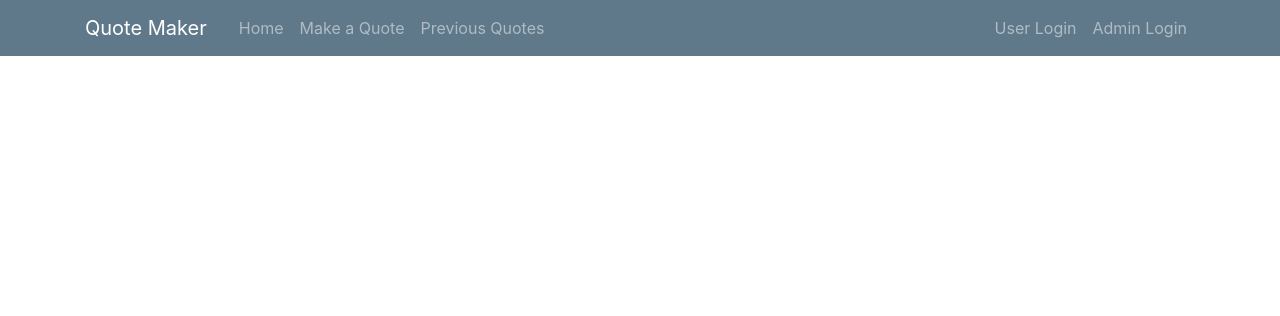
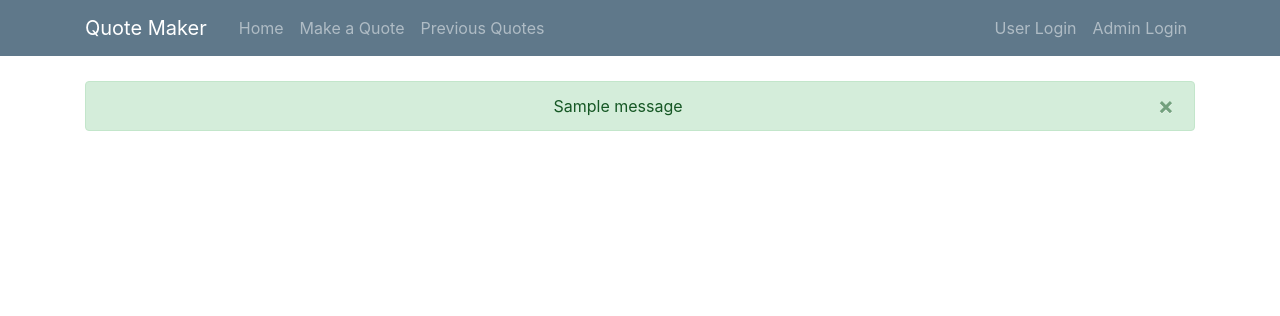
Before and after one commit to XXtechsec/QuoteApplication, a Django app: page / in a window 1280 px wide. Shown: the top 316 px of the page. Run offline with Django 3.2, Linux system fonts and the light colour scheme; tables that the repository leaves empty hold one stand-in row (values such as "Sample post"); one stand-in notice (Sample message) is shown; parts of the project's set-up code (start-up, migrations or seed data) failed here and were passed over; some libraries are stand-ins or nearby versions.

Commit message:
styling and added back messages

```diff
--- a/Templates/Quotes/base.html
+++ b/Templates/Quotes/base.html
@@ -31,9 +31,9 @@
   {% endif %}
 </head>
 
-<body>
+<body style="margin-bottom: 25px;">
 
-  <header class="site-header">
+  <header class="site-header" style="margin-bottom: 25px;">
     <!-- sets up navbar -->
     <nav class="navbar navbar-expand-md navbar-dark bg-steel navbar-static-top">
       <div class="container">
@@ -61,9 +61,23 @@
     </nav>
   </header>
 
-<div class="container">
-{% block content %}{% endblock %}
-</div>
+<!-- sets up messaging -->
+  <main role="main" class="container">
+    {% if messages %}
+    {% for message in messages %}
+    <div class="alert alert-{{ message.tags }} alert-dismissible text-center" role="alert">
+      <button type="button" class="close" data-dismiss="alert" aria-label="Close"><span aria-hidden="true">&times;</span></button>
+      {{ message }}
+    </div>
+    {% endfor %}
+    {% endif %}
+
+{# where all the website is contained #}
+    {% block content %}{% endblock %}
+{# you can add footer here #}
+  </main>
+
+
 </body>
 
 </html>
```
